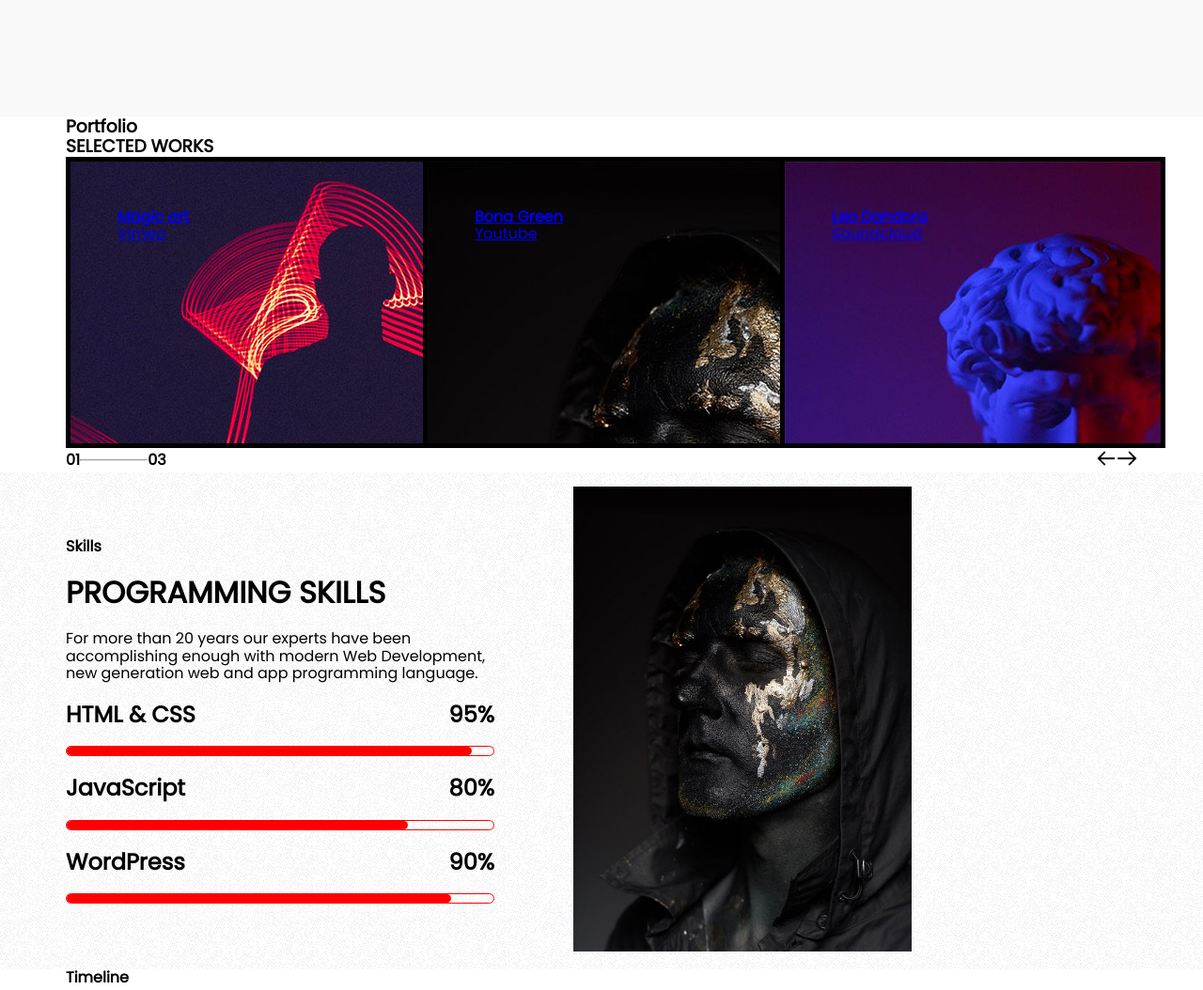
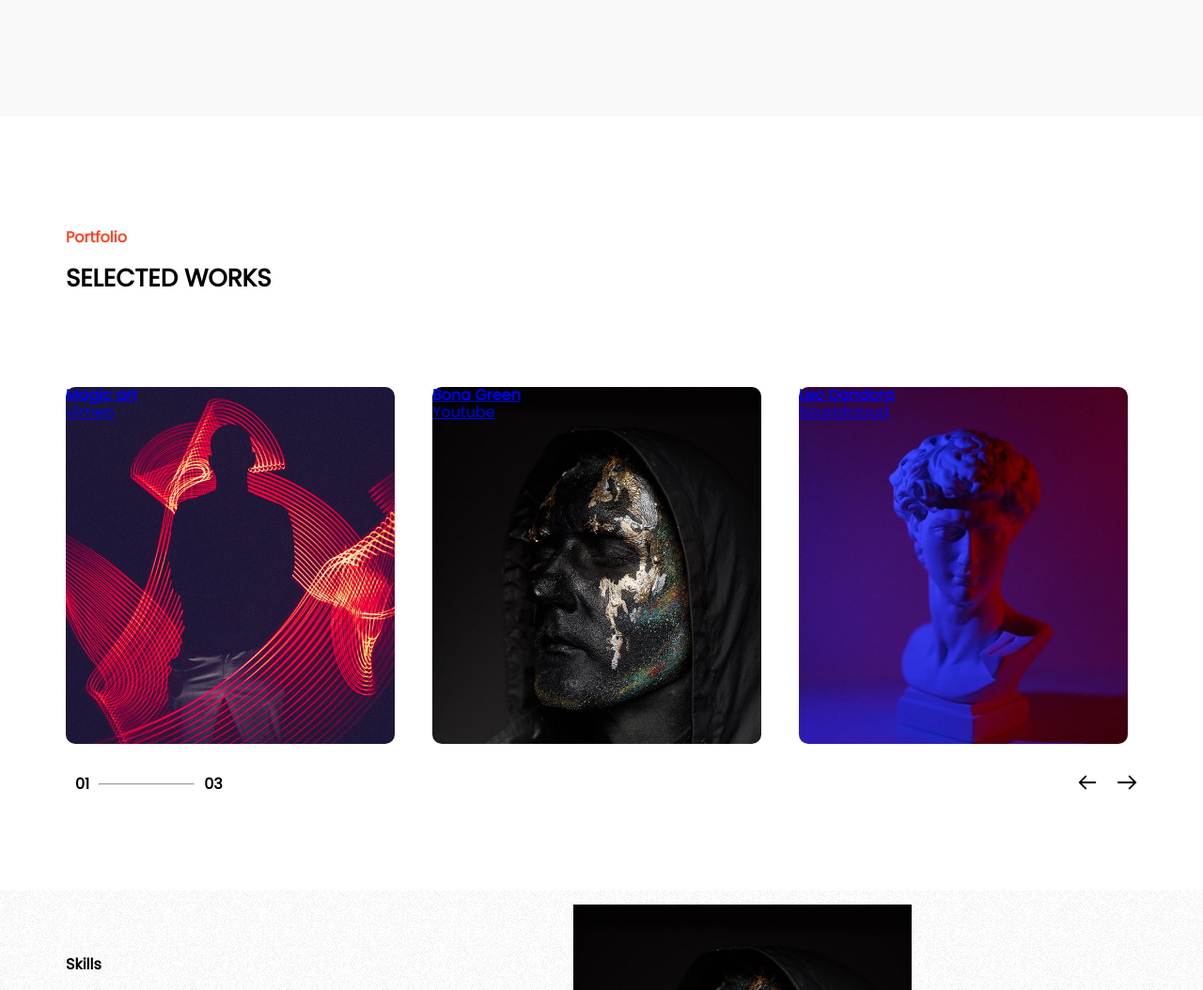
Before and after one commit to rubaiyat004/project-5-kura, a plain HTML site: page index.html in a window 1280 px wide. Shown: the part 580-1634 px from the top of the page at 94% size. Drawn offline with Linux system fonts and the light colour scheme.

Commit message:
'master'

```diff
--- a/index.html
+++ b/index.html
@@ -71,7 +71,7 @@
 
 <div class="portfolio">
     <div class="portfolio-wrapper mx-auto">
-        <h3>Portfolio</h3>
+        <span><h3>Portfolio</h3></span>
         <h3>SELECTED WORKS</h3>
         <div class="portfolio-grid">
             <a class="portfolio-grid-1" href="https://vimeo.com/337292310"><h4>Magic art</h4><p>Vimeo</p></a>
--- a/styles/style.css
+++ b/styles/style.css
@@ -96,7 +96,7 @@ nav{
     justify-content: space-between;
 }
 .hero-content h3 span{
-    font-size: 18px;
+    font-size: 16px;
     font-weight: bold;
     color: #ff4522;
 }
@@ -217,38 +217,72 @@ nav{
 
 .portfolio-wrapper{
     max-width: 1380px;
-    padding: 0 70px;
+    padding: 100px 70px;
+
+}
+.portfolio-wrapper span h3{
+    font-size: 16px;
+    font-weight: bold;
+    color: #ff4522;
+    padding: 20px 0;
+}
+
+.portfolio-wrapper h3{
+    font-size: 26px;
+    font-weight: bold;
 
 }
 .portfolio-grid-1{
-  width: 18.75em;
-  height: 12.5em;
-  padding: 50px;
+  max-width: 350px;
+  height: 380px;
+
+  border-radius: 10px;
   background-image: url(images/portfolio1.jpg);
-  border: 5px solid black;
+  background-size:cover;
+
+  /*border-image-source:10px url(images/portfolio1.jpg);*/
+
 }
 .portfolio-grid-2{
-  width: 18.75em;
-  height: 12.5em;
-  background-image: url(images/portfolio2.jpg);
-  padding: 50px;
-  border: 5px solid black;
-}
+    max-width: 350px;
+  height: 380px;
+    border-radius: 10px;
+    background-image: url(images/portfolio2.jpg);
+    background-size: cover;
+
+    /*border-image-source:10px url(images/portfolio1.jpg);*/
+
+  }
 .portfolio-grid-3{
-  width: 18.75em;
-  height: 12.5em;
+    max-width: 350px;
+  height: 380px;
+  border-radius: 10px;
   background-image: url(images/portfolio3.jpg);
-  padding: 50px;
-  border: 5px solid black;
+  background-size: cover;
+
+  /*border-image-source:10px url(images/portfolio1.jpg);*/
+
 }
 .portfolio-grid{
     display: grid;
-    grid-template-columns: repeat(3, minmax(18.75em, 1fr));
+    grid-template-columns: repeat(3, minmax(390px, 1fr));
+    padding-top: 100px;
+    padding-bottom: 30px;
 
 }
 
 .pagination-total hr{
-    width: 70px;
+    width: 80px;
+    padding: 0 10px;
+}
+.pagination-total h4{
+    padding: 0 10px;
+}
+.left{
+    padding-right: 10px;
+}
+.next{
+    padding-left: 10px;
 }
 .pagination-total{
     display: flex;
```
